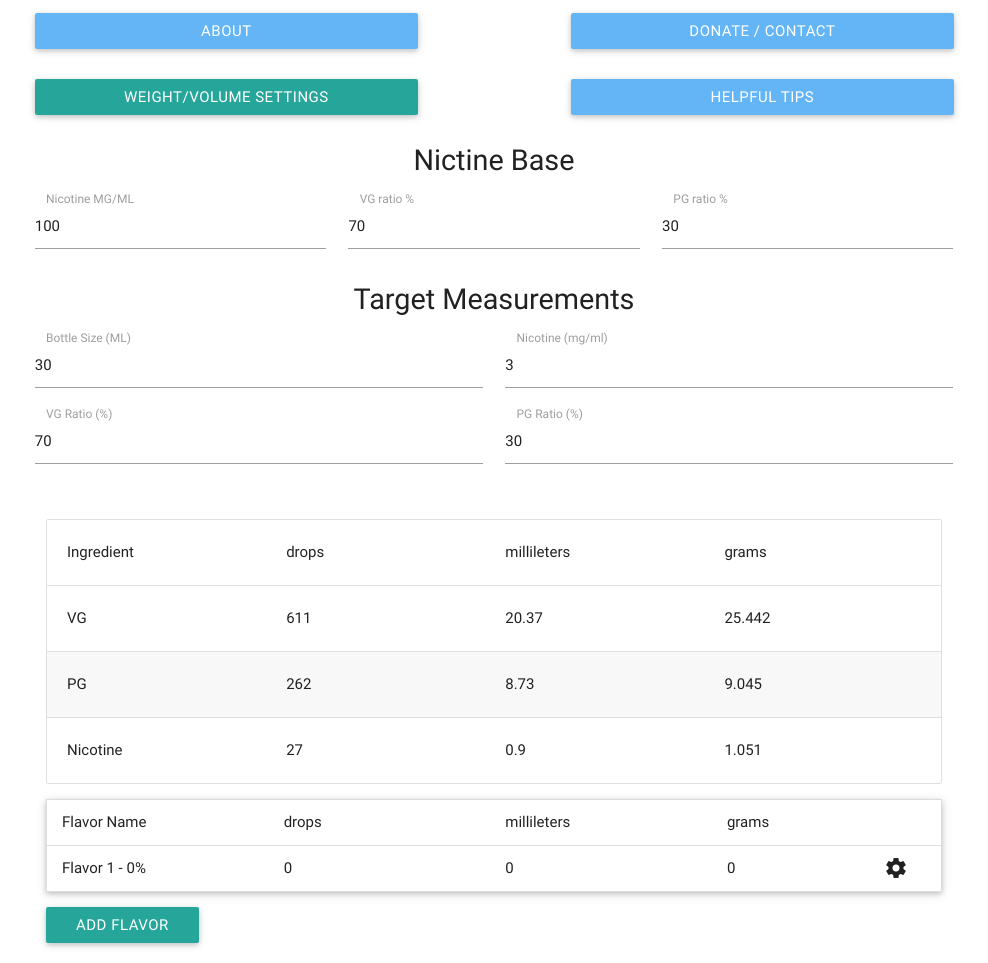
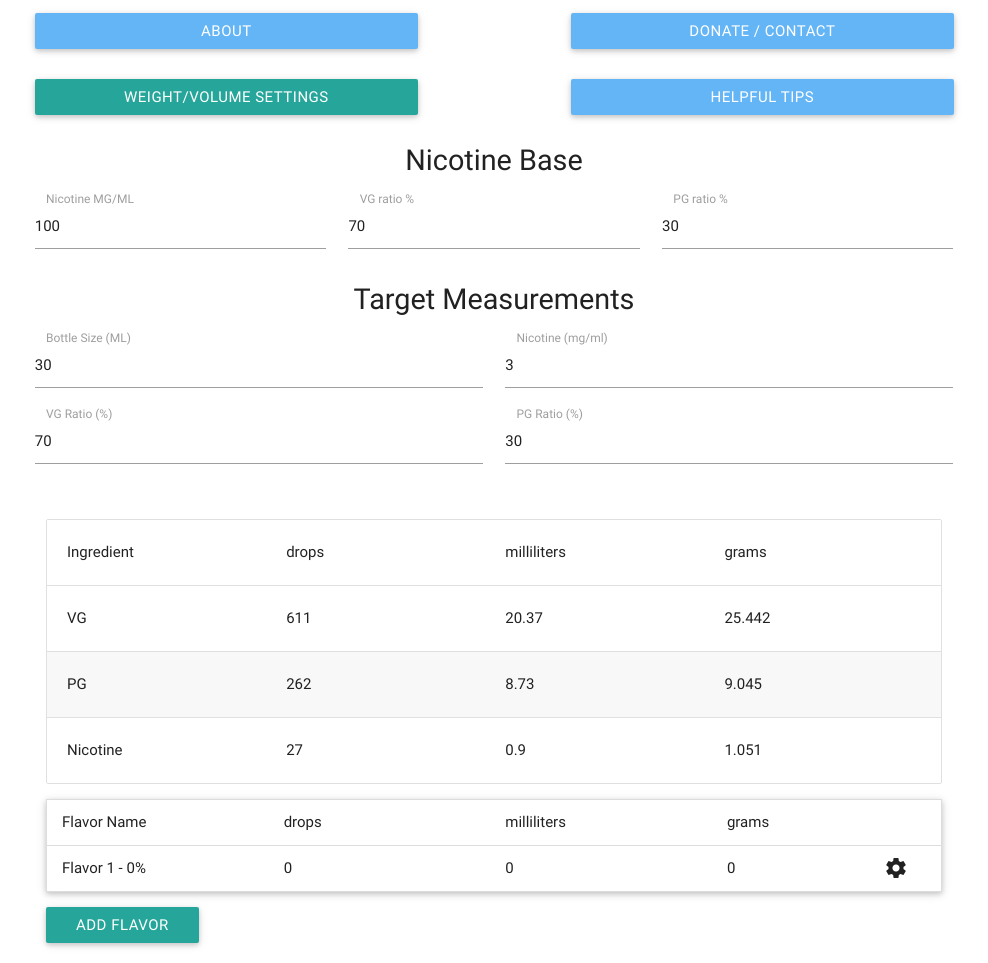
Before and after one commit to VaperNinja/DIY_eJuice_calculator, a plain HTML site: page index.html in a window 1280 px wide. Shown: the part 273-1236 px from the top of the page, without its empty margins (146-1134 px from the left). Drawn offline with Linux system fonts and the light colour scheme.

Commit message:
Spelling fixes

```diff
--- a/index.html
+++ b/index.html
@@ -223,7 +223,7 @@
 
           <div class="row">
             <div class="section-heading">
-              <h3 class="center-align">Nictine Base</h3>
+              <h3 class="center-align">Nicotine Base</h3>
             </div>
             <div class="col s12 m4">
               <div class="input-field">
@@ -296,7 +296,7 @@
             <div class="row ingredient-header-line">
               <div class="col s3"><p class="ing-heading">Ingredient</p></div>
               <div class="col s3"><p class="ing-heading">drops</p></div>
-              <div class="col s3"><p class="ing-heading">millileters</p></div>
+              <div class="col s3"><p class="ing-heading">milliliters</p></div>
               <div class="col s3"><p class="ing-heading">grams</p></div>
            </div>
          </li>
@@ -341,7 +341,7 @@
              <div class="row ingredient-header-line">
                <div class="col s3"><p class="ing-heading">Flavor Name</p></div>
                <div class="col s3"><p class="ing-heading">drops</p></div>
-               <div class="col s3"><p class="ing-heading">millileters</p></div>
+               <div class="col s3"><p class="ing-heading">milliliters</p></div>
                <div class="col s3"><p class="ing-heading">grams</p></div>
              </div>
            </div>
```
